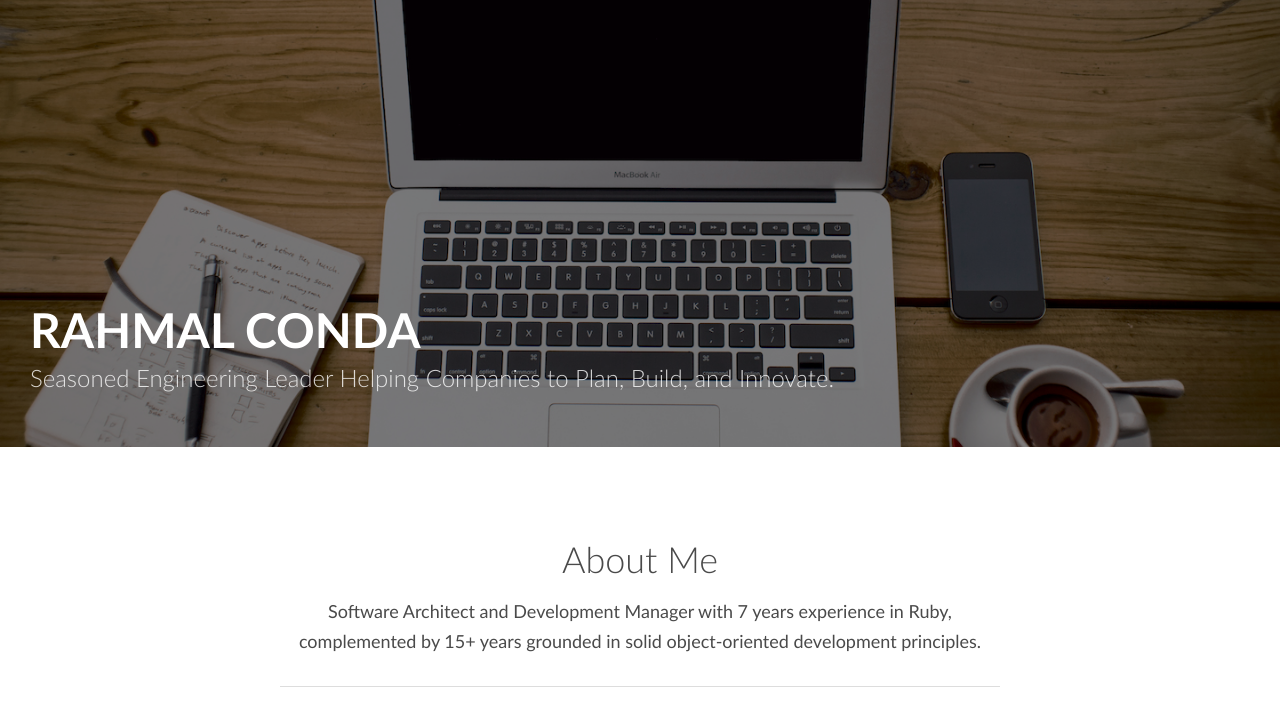
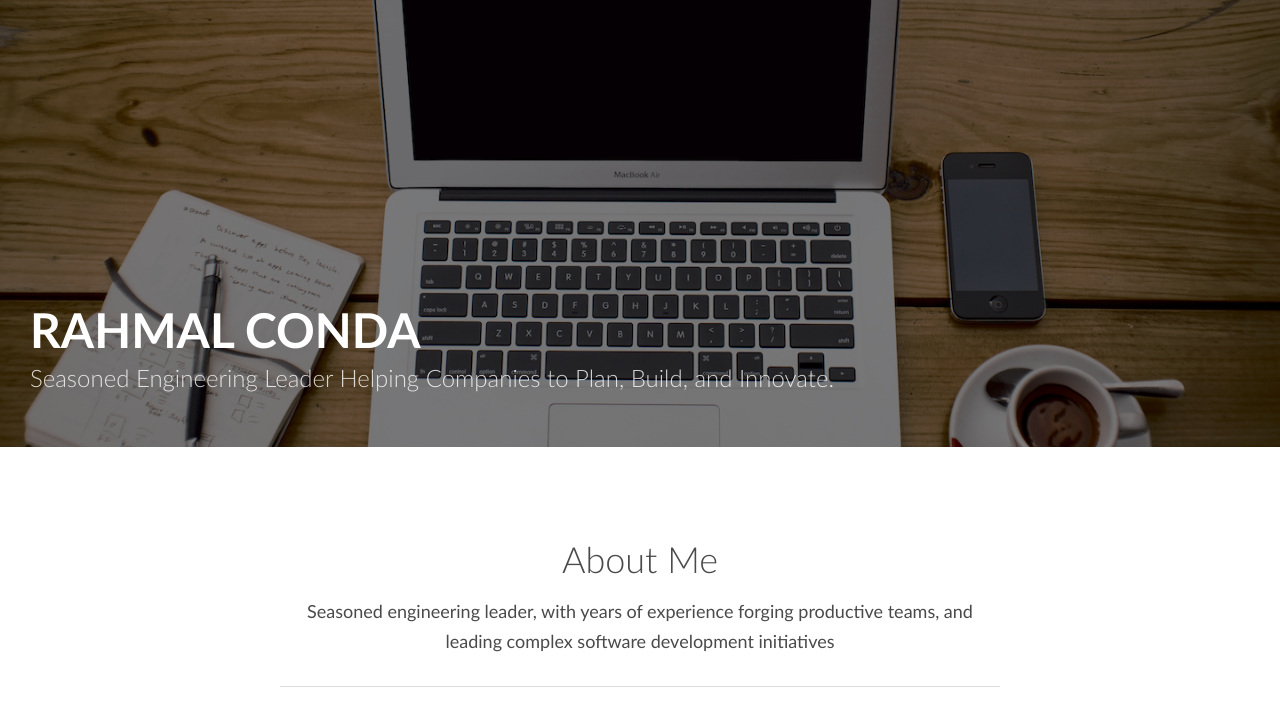
Before and after one commit to rahmal/RahmalConda.com, a plain HTML site: page index.html in a window 1280 px wide. Shown: the part 93-800 px from the top of the page. Drawn offline with Linux system fonts and the light colour scheme.

Commit message:
Update About Me.

```diff
--- a/index.html
+++ b/index.html
@@ -79,7 +79,9 @@
         <div class="container-overlay"></div>
         <div class="container">
           <div id="mission-title">About Me</div>
-          <div id="mission-subtitle">Software Architect and Development Manager with 7 years experience in Ruby, complemented by 15+ years grounded in solid object-oriented development principles.</div>
+          <div id="mission-subtitle">
+            Seasoned engineering leader, with years of experience forging productive teams, and leading complex software development initiatives
+          </div>
           <div id="mission-content">
             <p>
               I am a motivated <span class="callout">Engineering Manager</span> and communicator, with 3 years of management experience and notable success providing
```
